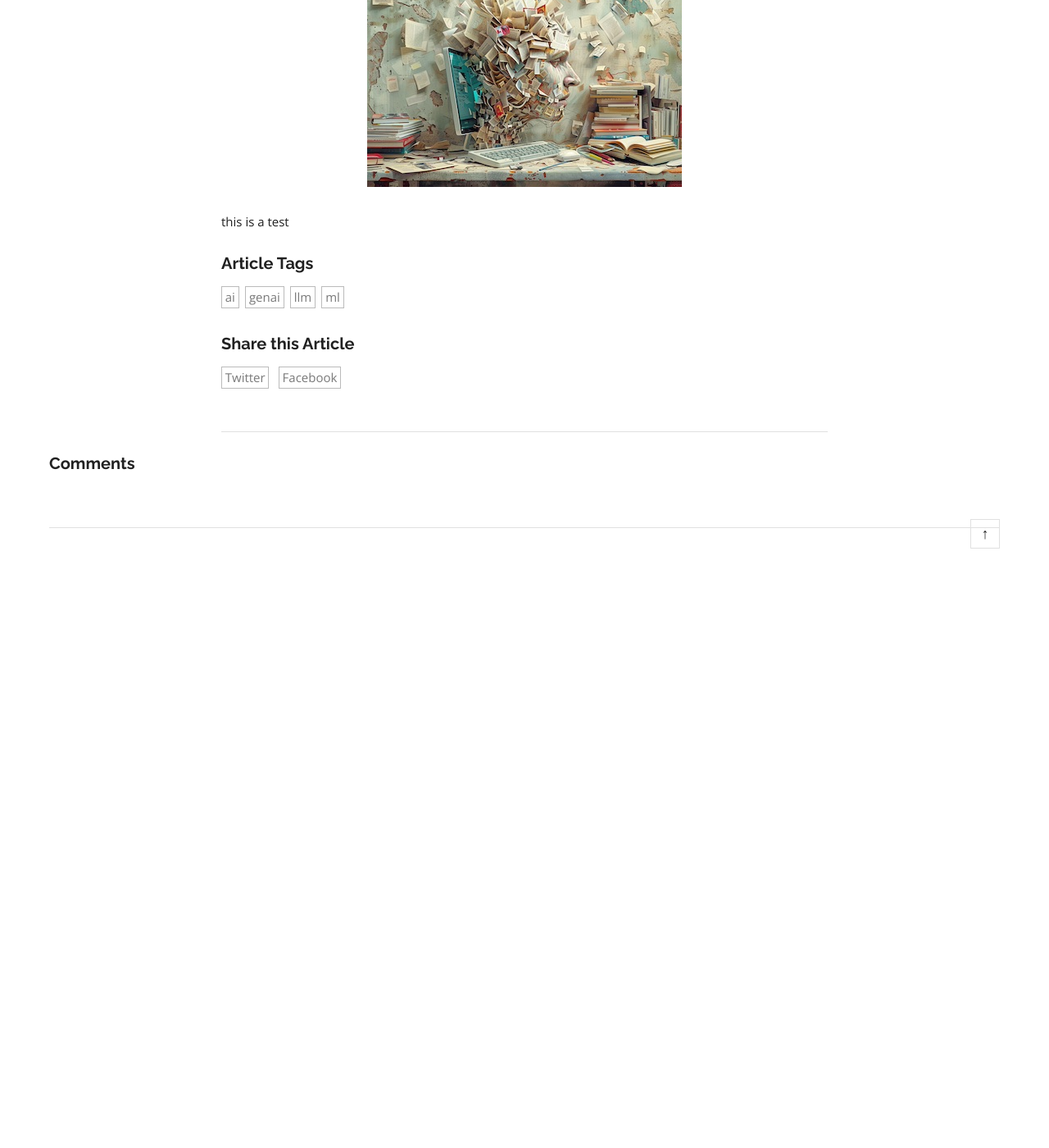
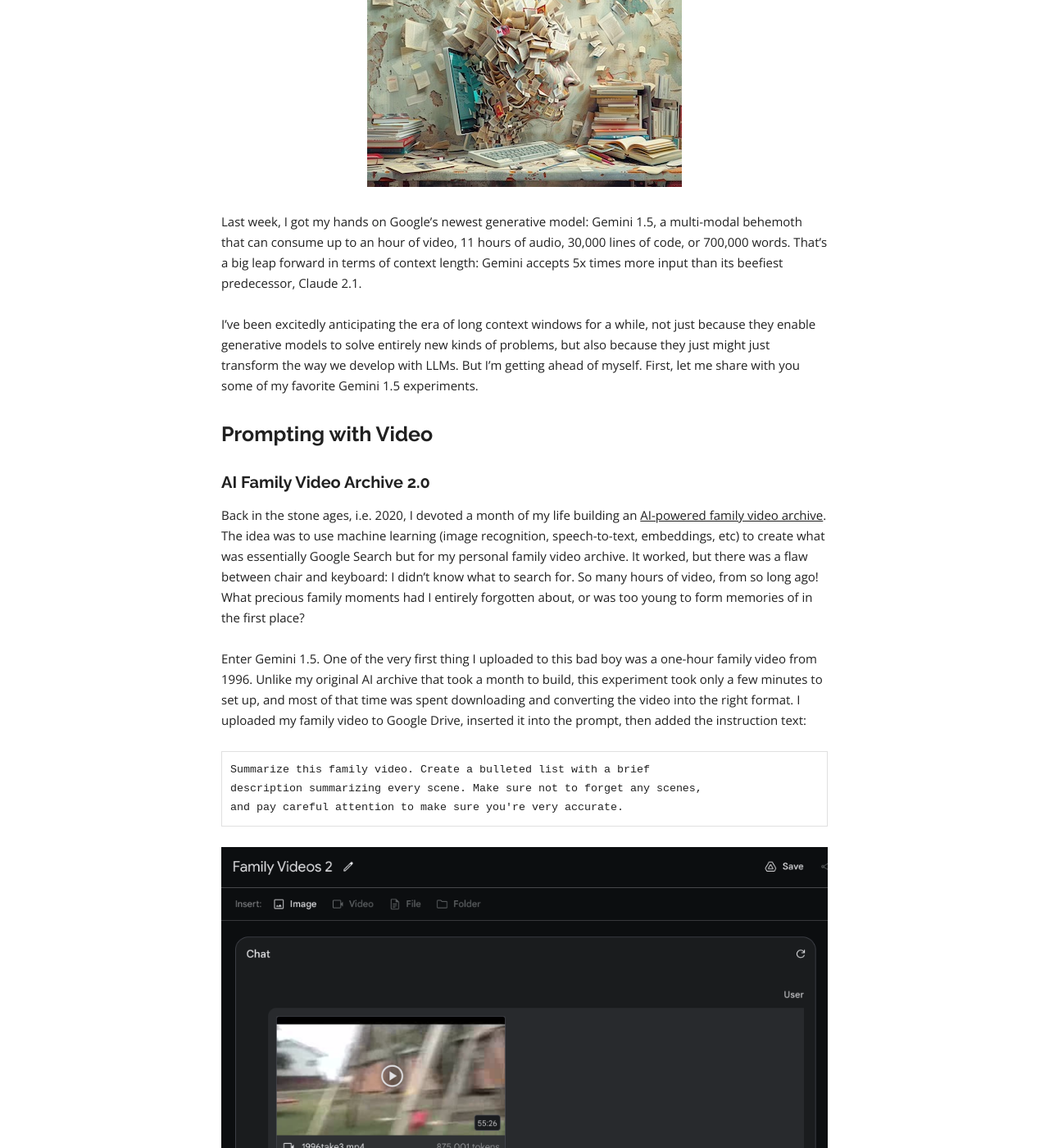
Before and after one commit to dalequark/daleonai, a Jekyll site: the page built from _posts/2024-03-13-big-context-windows.md, in a window 1280 px wide and 1400 px high, scrolled down 432 px. Shown: the whole window at 82% size. Built offline with Jekyll 4.4.1, drawn with Linux system fonts in a browser that asks for light colours; some web fonts are replaced; a script that is not in the unit is left out; comment, search, counter and statistics services are not loaded; before the commit the page ends 1126 px from its top, so only the background shows below that.

Commit message:
Update Blog “2024-03-13-big-context-windows”

````diff
--- a/_posts/2024-03-13-big-context-windows.md
+++ b/_posts/2024-03-13-big-context-windows.md
@@ -13,4 +13,26 @@
   - ml
 permalink: bigcontextwindows
 ---
-t﻿his is a test
+Last week, I got my hands on Google's newest generative model: Gemini 1.5, a multi-modal behemoth that can consume up to an hour of video, 11 hours of audio, 30,000 lines of code, or 700,000 words. That's a big leap forward in terms of context length: Gemini accepts 5x times more input than its beefiest predecessor, Claude 2.1.
+
+I've been excitedly anticipating the era of long context windows for a while, not just because they enable generative models to solve entirely new kinds of problems, but also because they just might just transform the way we develop with LLMs. But I'm getting ahead of myself. First, let me share with you some of my favorite Gemini 1.5 experiments.
+
+
+
+## P﻿rompting with Video
+
+### AI Family Video Archive 2.0
+
+Back in the stone ages, i.e. 2020, I devoted a month of my life building an [AI-powered family video archive](https://www.youtube.com/watch?si=TC6gJuC1VcaBvFN5&v=_IeS1m8r6SY&feature=youtu.be). The idea was to use machine learning (image recognition, speech-to-text, embeddings, etc) to create what was essentially Google Search but for my personal family video archive. It worked, but there was a flaw between chair and keyboard: I didn't know what to search for. So many hours of video, from so long ago! What precious family moments had I entirely forgotten about, or was too young to form memories of in the first place?
+
+Enter Gemini 1.5. One of the very first thing I uploaded to this bad boy was a one-hour family video from 1996. Unlike my original AI archive that took a month to build, this experiment took only a few minutes to set up, and most of that time was spent downloading and converting the video into the right format. I uploaded my family video to Google Drive, inserted it into the prompt, then added the instruction text:
+
+```markdown
+Summarize this family video. Create a bulleted list with a brief
+description summarizing every scene. Make sure not to forget any scenes,
+and pay careful attention to make sure you're very accurate.
+```
+
+
+
+![Prompting Gemini with a family video](/images/1996_video_prompt.png "Summarizing an hour-long family video from 1996")
````
Also changed, not shown: images/1996_model_summary.png (added), images/1996_video_prompt.png (added), images/document_prompt.png (added).
